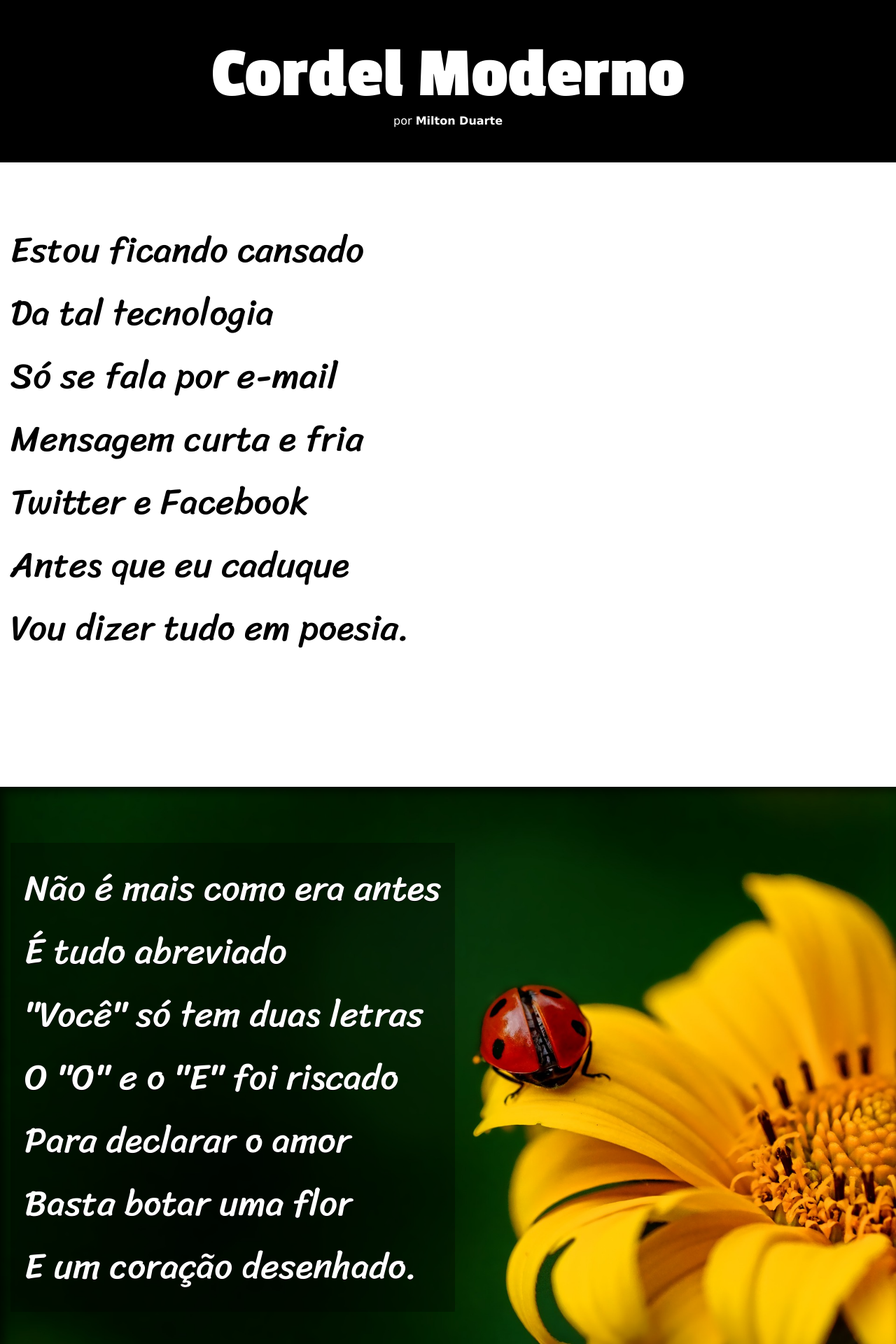
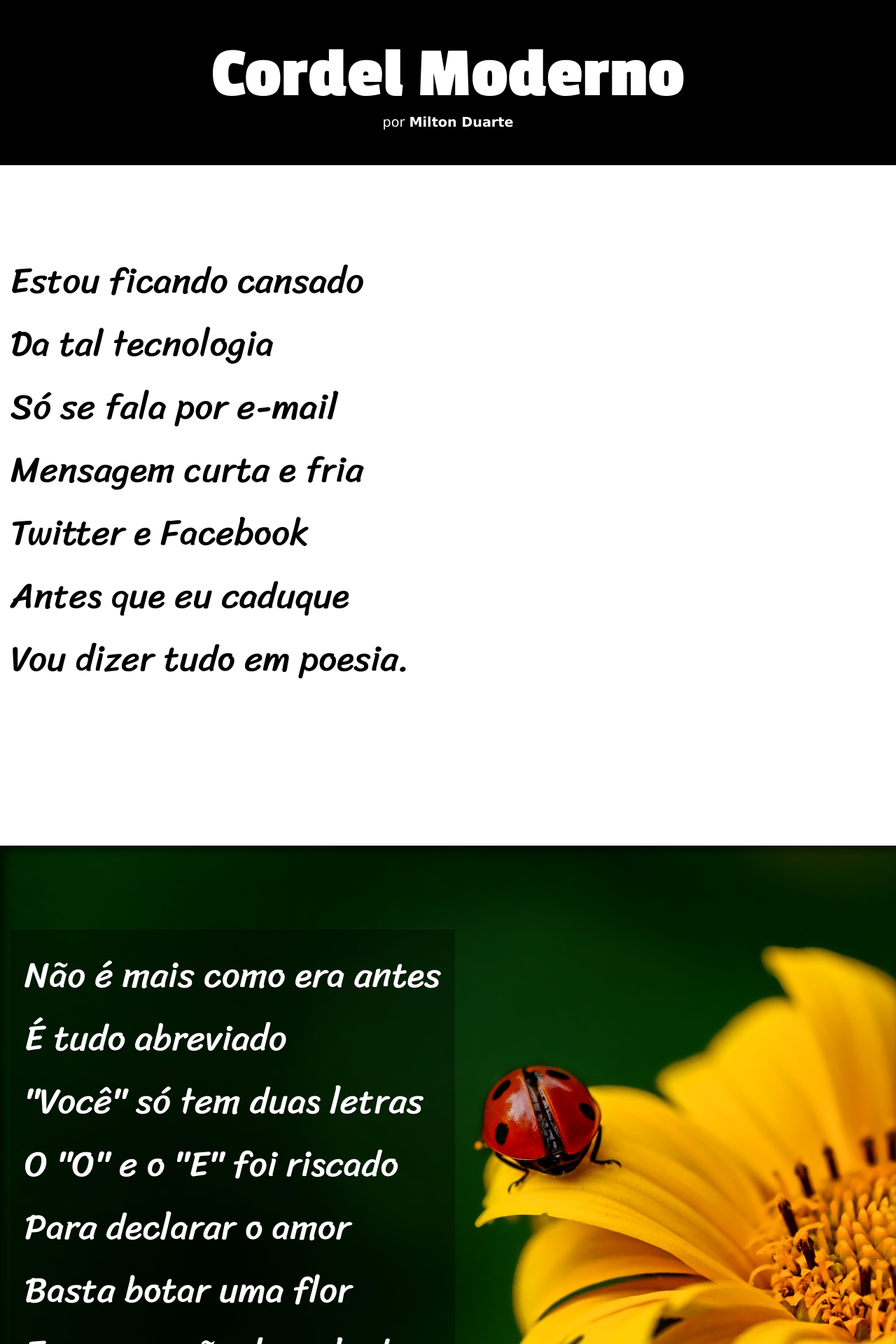
Before and after one commit to jvdsaraujo/html-css, a PHP site: page / in a window 1280 px wide. Shown: the top 1920 px of the page at 70% size. Run offline with PHP 8.4, Linux system fonts and the light colour scheme.

Commit message:
update desafio d012

```diff
--- a/desafios/d012/estilo/style.css
+++ b/desafios/d012/estilo/style.css
@@ -40,6 +40,7 @@ header > h1 {
 
 header > p {
     padding-bottom: 50px;
+    font-size: 1.2em;
 }
 
 header a, footer a {
@@ -53,8 +54,8 @@ header a:hover, footer a:hover {
 }
 
 section {
-    padding-top: 10vh;
-    padding-bottom: 10vh;
+    padding-top: 15vh;
+    padding-bottom: 15vh;
     line-height: 2em;
     padding-left: 15px;
     font: normal normal 4vw var(--fonte2);
--- a/desafios/d012/index.html
+++ b/desafios/d012/index.html
@@ -86,7 +86,7 @@
     </main>
 
     <footer>
-        Site desenvolvido por <a href="https://github.com/jvdsaraujo" hreflang="pt-br" target="_blank">Joao Victor</a>, aluno do <a href="#">CursoemVideo</a>
+        Site desenvolvido por <a href="https://github.com/jvdsaraujo" hreflang="pt-br" target="_blank">Joao Victor</a>, aluno do <a href="https://github.com/cursoemvideo" hreflang="en" target="_blank">CursoemVideo</a>
     </footer>
 
 </body>
```
